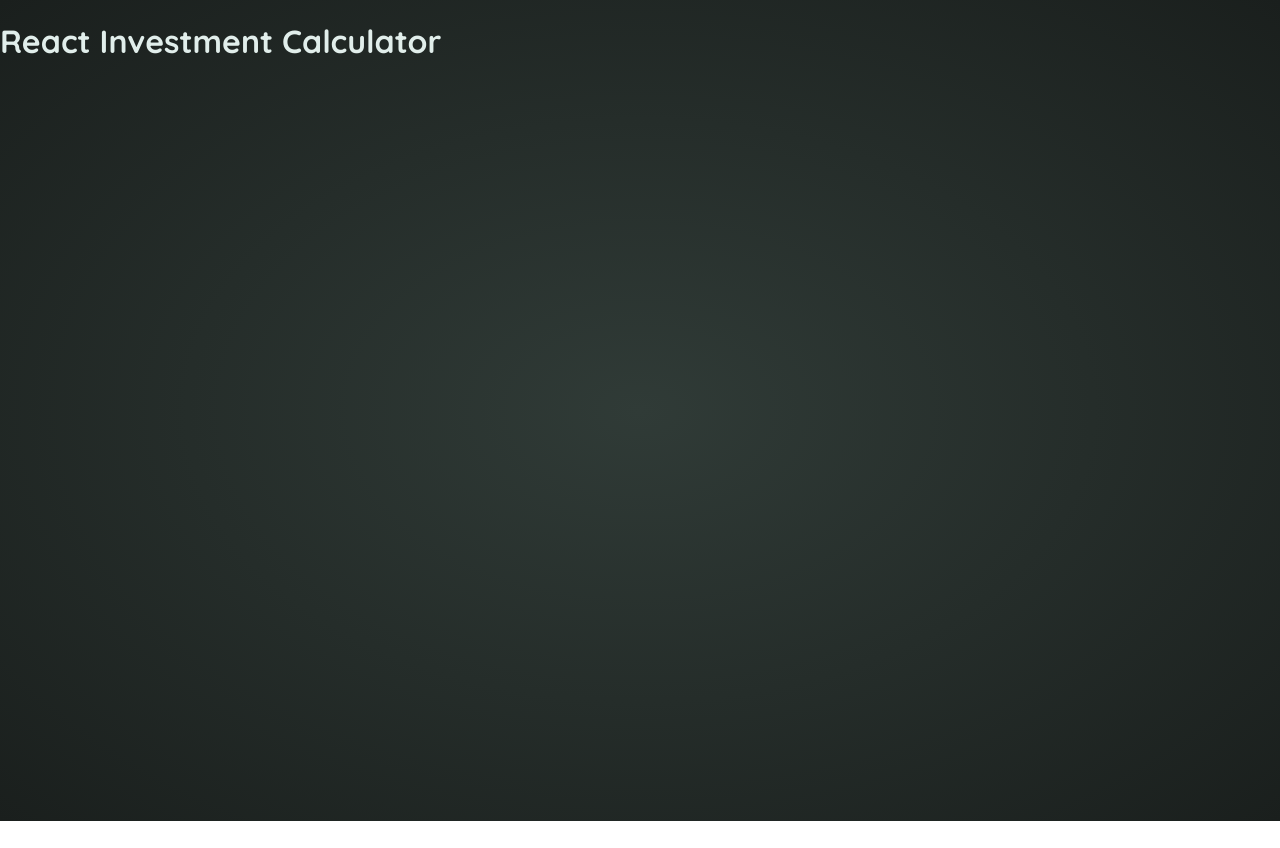
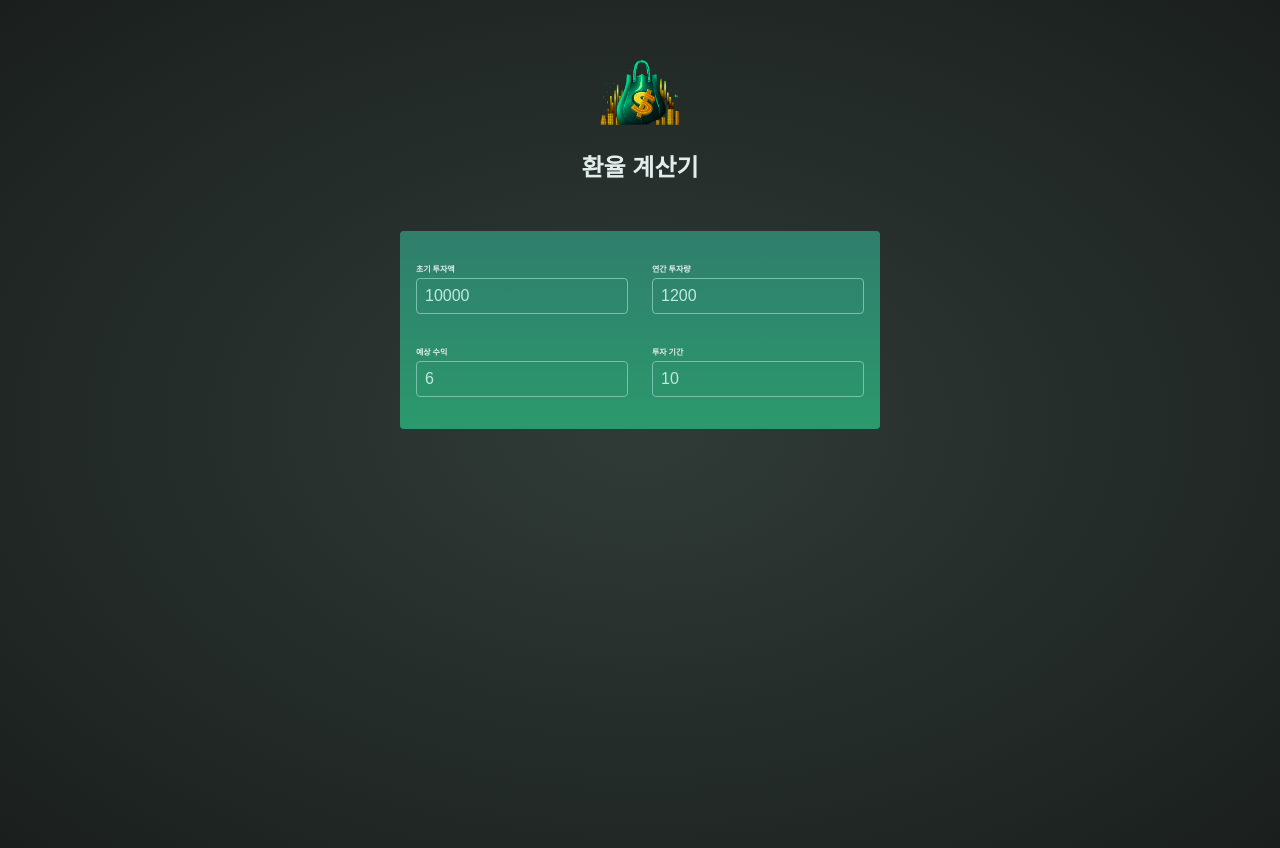
Before and after one commit to wjinss/udemy-react, a React (Vite) app in the folder 03-Investment-Calculator/: page / in a window 1280 px wide. Before the commit the page ends 821 px from the top, so only its background shows below. Built offline with nearby package versions, Linux system fonts and the light colour scheme.

Commit message:
learn. ~99 헤더 / 인풋 컴포넌트 추가, 이벤트 핸들링, 상태 추가

```diff
--- a/03-Investment-Calculator/src/App.jsx
+++ b/03-Investment-Calculator/src/App.jsx
@@ -1,7 +1,13 @@
+import Header from "./components/Header";
+import UserInput from "./components/UserInput";
+
 function App() {
   return (
-    <h1>React Investment Calculator</h1>
-  )
+    <>
+      <Header />
+      <UserInput />
+    </>
+  );
 }
 
-export default App
+export default App;
--- /dev/null
+++ b/03-Investment-Calculator/src/components/Header.jsx
@@ -0,0 +1,10 @@
+import logo from "../assets/investment-calculator-logo.png";
+
+export default function Header() {
+  return (
+    <header id="header">
+      <img src={logo} alt="돈가방이 보이는 로고" />
+      <h1>환율 계산기</h1>
+    </header>
+  );
+}
--- /dev/null
+++ b/03-Investment-Calculator/src/components/UserInput.jsx
@@ -0,0 +1,60 @@
+import { useState } from "react";
+
+export default function UserInput() {
+  const [userInput, setUserInput] = useState({
+    initialInvestment: 10000,
+    annualInvestment: 1200,
+    expectedReturn: 6,
+    duration: 10,
+  });
+
+  function handleChange(inputIdentifier, newValue) {
+    setUserInput((prevUserInput) => {
+      return { ...prevUserInput, [inputIdentifier]: newValue };
+    });
+  }
+  return (
+    <section id="user-input">
+      <div className="input-group">
+        <p>
+          <label htmlFor="">초기 투자액</label>
+          <input
+            type="number"
+            required
+            value={userInput.initialInvestment}
+            onChange={(e) => handleChange("initialInvestment", e.target.value)}
+          />
+        </p>
+        <p>
+          <label htmlFor="">연간 투자량</label>
+          <input
+            type="number"
+            required
+            value={userInput.annualInvestment}
+            onChange={(e) => handleChange("annualInvestment", e.target.value)}
+          />
+        </p>
+      </div>
+      <div className="input-group">
+        <p>
+          <label htmlFor="">예상 수익</label>
+          <input
+            type="number"
+            required
+            value={userInput.expectedReturn}
+            onChange={(e) => handleChange("expectedReturn", e.target.value)}
+          />
+        </p>
+        <p>
+          <label htmlFor="">투자 기간</label>
+          <input
+            type="number"
+            required
+            value={userInput.duration}
+            onChange={(e) => handleChange("duration", e.target.value)}
+          />
+        </p>
+      </div>
+    </section>
+  );
+}
```
Also changed, not shown: 1 other file (tests, documents, lock files or other folders).
